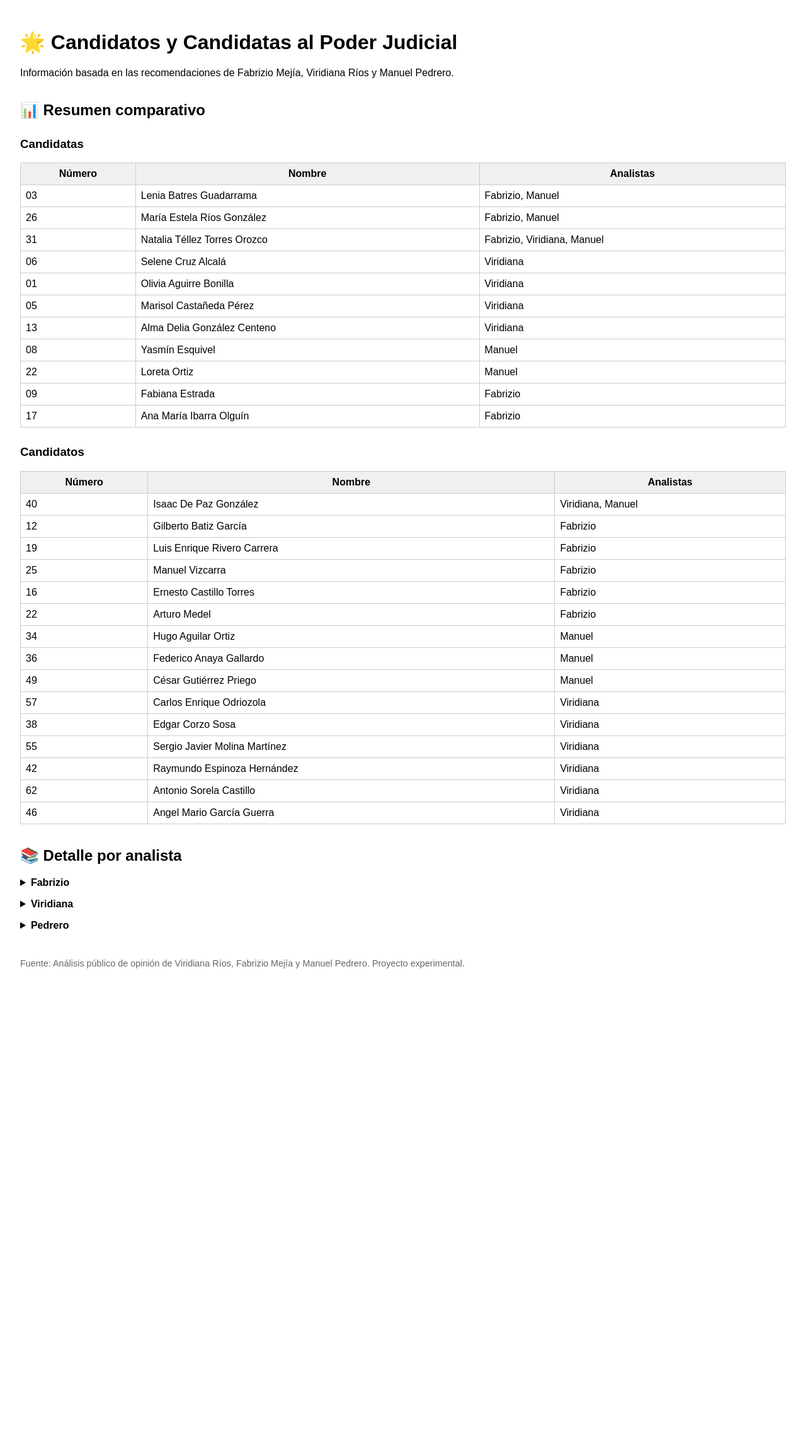
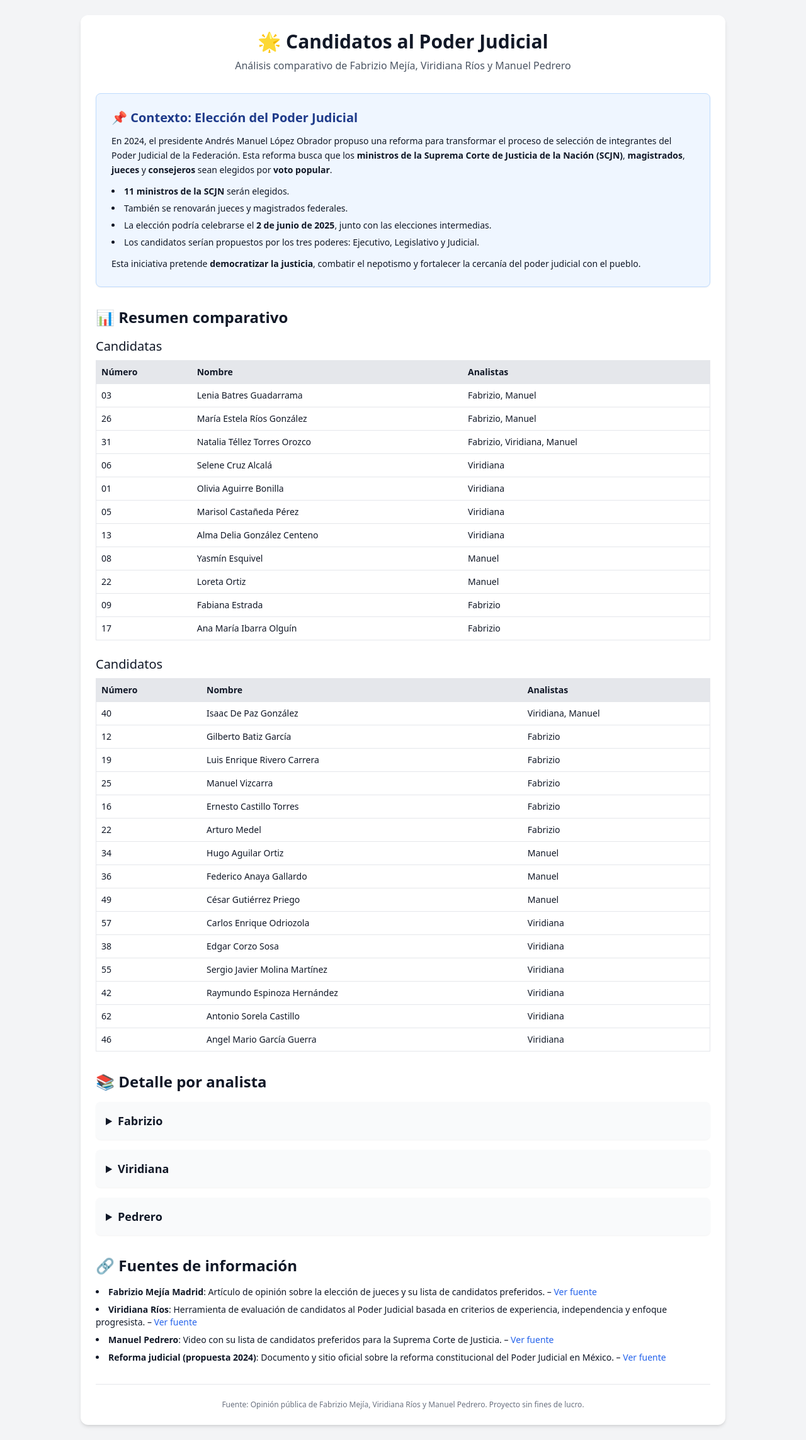
Before and after one commit to cuauhtemocbe/judicial-candidates-mx, a Flask app: page / in a window 1280 px wide. Shown: the whole page at 63% size. Before the commit the page ends 1538 px from the top, so only its background shows below. Run offline with Flask 3, Linux system fonts and the light colour scheme; some libraries are stand-ins or nearby versions.

Commit message:
Update index file

```diff
--- a/app/templates/index.html
+++ b/app/templates/index.html
@@ -1,73 +1,145 @@
 <!doctype html>
 <html lang="es">
+
 <head>
   <meta charset="utf-8">
+  <meta name="viewport" content="width=device-width, initial-scale=1">
   <title>Candidatos al Poder Judicial</title>
-  <style>
-    body { font-family: sans-serif; margin: 2em; }
-    h1, h2, h3 { margin-top: 1.5em; }
-    summary { cursor: pointer; font-weight: bold; }
-    table { width: 100%; border-collapse: collapse; margin-top: 0.5em; }
-    th, td { border: 1px solid #ccc; padding: 0.5em; }
-    th { background: #f0f0f0; }
-    details { margin-bottom: 1em; }
-  </style>
+  <script src="https://cdn.tailwindcss.com"></script>
 </head>
-<body>
-  <h1>🌟 Candidatos y Candidatas al Poder Judicial</h1>
-  <p>Información basada en las recomendaciones de Fabrizio Mejía, Viridiana Ríos y Manuel Pedrero.</p>
 
-  <h2>📊 Resumen comparativo</h2>
+<body class="bg-gray-100 text-gray-900 font-sans p-6">
+  <div class="max-w-5xl mx-auto bg-white shadow-md rounded-xl p-6 space-y-8">
+    <header class="text-center">
+      <h1 class="text-3xl font-bold mb-2">🌟 Candidatos al Poder Judicial</h1>
+      <p class="text-gray-600">Análisis comparativo de Fabrizio Mejía, Viridiana Ríos y Manuel Pedrero</p>
+    </header>
 
-  <h3>Candidatas</h3>
-  <table>
-    <tr><th>Número</th><th>Nombre</th><th>Analistas</th></tr>
+    <section class="bg-blue-50 border border-blue-200 rounded-lg p-6 text-sm leading-relaxed shadow-sm">
+      <h2 class="text-xl font-semibold text-blue-900 mb-3">📌 Contexto: Elección del Poder Judicial</h2>
+      <p>
+        En 2024, el presidente Andrés Manuel López Obrador propuso una reforma para transformar el proceso de selección
+        de integrantes del Poder Judicial de la Federación. Esta reforma busca que los <strong>ministros de la Suprema Corte de Justicia de la Nación (SCJN)</strong>,
+        <strong>magistrados</strong>, <strong>jueces</strong> y <strong>consejeros</strong> sean elegidos por <strong>voto popular</strong>.
+      </p>
+      <ul class="list-disc list-inside mt-3 space-y-1">
+        <li><strong>11 ministros de la SCJN</strong> serán elegidos.</li>
+        <li>También se renovarán jueces y magistrados federales.</li>
+        <li>La elección podría celebrarse el <strong>2 de junio de 2025</strong>, junto con las elecciones intermedias.</li>
+        <li>Los candidatos serían propuestos por los tres poderes: Ejecutivo, Legislativo y Judicial.</li>
+      </ul>
+      <p class="mt-3">
+        Esta iniciativa pretende <strong>democratizar la justicia</strong>, combatir el nepotismo y fortalecer la
+        cercanía del poder judicial con el pueblo.
+      </p>
+    </section>
+
+    <section>
+      <h2 class="text-2xl font-semibold mb-4">📊 Resumen comparativo</h2>
+
+      <div class="mb-6">
+        <h3 class="text-xl font-medium mb-2">Candidatas</h3>
+        <div class="overflow-x-auto">
+          <table class="w-full border text-left text-sm">
+            <thead class="bg-gray-200 font-semibold">
+              <tr>
+                <th class="p-2">Número</th>
+                <th class="p-2">Nombre</th>
+                <th class="p-2">Analistas</th>
+              </tr>
+            </thead>
+            <tbody>
               {% for c in resumen["mujeres"] %}
-      <tr>
-        <td>{{ c.numero }}</td>
-        <td>{{ c.nombre }}</td>
-        <td>{{ c.analistas | join(', ') }}</td>
+              <tr class="border-t">
+                <td class="p-2">{{ c.numero }}</td>
+                <td class="p-2">{{ c.nombre }}</td>
+                <td class="p-2">{{ c.analistas | join(', ') }}</td>
               </tr>
               {% endfor %}
+            </tbody>
           </table>
+        </div>
+      </div>
 
-  <h3>Candidatos</h3>
-  <table>
-    <tr><th>Número</th><th>Nombre</th><th>Analistas</th></tr>
+      <div>
+        <h3 class="text-xl font-medium mb-2">Candidatos</h3>
+        <div class="overflow-x-auto">
+          <table class="w-full border text-left text-sm">
+            <thead class="bg-gray-200 font-semibold">
+              <tr>
+                <th class="p-2">Número</th>
+                <th class="p-2">Nombre</th>
+                <th class="p-2">Analistas</th>
+              </tr>
+            </thead>
+            <tbody>
               {% for c in resumen["hombres"] %}
-      <tr>
-        <td>{{ c.numero }}</td>
-        <td>{{ c.nombre }}</td>
-        <td>{{ c.analistas | join(', ') }}</td>
+              <tr class="border-t">
+                <td class="p-2">{{ c.numero }}</td>
+                <td class="p-2">{{ c.nombre }}</td>
+                <td class="p-2">{{ c.analistas | join(', ') }}</td>
               </tr>
               {% endfor %}
+            </tbody>
           </table>
+        </div>
+      </div>
+    </section>
 
-  <h2>📚 Detalle por analista</h2>
-
+    <section>
+      <h2 class="text-2xl font-semibold mb-4">📚 Detalle por analista</h2>
       {% for analista, secciones in data.items() %}
-    <details>
-      <summary>{{ analista.capitalize() }}</summary>
-
+      <details class="mb-4 bg-gray-50 rounded-lg p-4 shadow-sm">
+        <summary role="button" class="font-semibold cursor-pointer text-lg">{{ analista.capitalize() }}</summary>
+        <div class="mt-4 space-y-6">
           {% for genero, personas in secciones.items() %}
-        <h3>{{ genero.capitalize() }}</h3>
-        <table>
-          <tr><th>Número</th><th>Nombre</th><th>Razones</th></tr>
+          <div>
+            <h3 class="text-lg font-medium mb-2">{{ genero.capitalize() }}</h3>
+            <div class="overflow-x-auto">
+              <table class="w-full border text-sm">
+                <thead class="bg-gray-100">
+                  <tr>
+                    <th class="p-2">Número</th>
+                    <th class="p-2">Nombre</th>
+                    <th class="p-2">Razones</th>
+                  </tr>
+                </thead>
+                <tbody>
                   {% for p in personas %}
-            <tr>
-              <td>{{ p.numero }}</td>
-              <td>{{ p.nombre }}</td>
-              <td>{{ p.razones }}</td>
+                  <tr class="border-t">
+                    <td class="p-2">{{ p.numero }}</td>
+                    <td class="p-2">{{ p.nombre }}</td>
+                    <td class="p-2">{{ p.razones }}</td>
                   </tr>
                   {% endfor %}
+                </tbody>
               </table>
+            </div>
+          </div>
           {% endfor %}
-
+        </div>
       </details>
       {% endfor %}
+    </section>
 
-  <footer style="margin-top: 3em; font-size: 0.9em; color: #666;">
-    Fuente: Análisis público de opinión de Viridiana Ríos, Fabrizio Mejía y Manuel Pedrero. Proyecto experimental.
+    <section class="mt-12">
+      <h2 class="text-2xl font-semibold mb-4">🔗 Fuentes de información</h2>
+      <ul class="list-disc list-inside space-y-2 text-sm">
+        {% for fuente in fuentes %}
+        <li>
+          <strong>{{ fuente.autor }}</strong>: {{ fuente.descripcion }}
+          {% if fuente.enlace %}
+          – <a href="{{ fuente.enlace }}" class="text-blue-600 hover:underline" target="_blank">Ver fuente</a>
+          {% endif %}
+        </li>
+        {% endfor %}
+      </ul>
+    </section>
+
+    <footer class="text-center text-xs text-gray-500 pt-6 border-t">
+      Fuente: Opinión pública de Fabrizio Mejía, Viridiana Ríos y Manuel Pedrero. Proyecto sin fines de lucro.
     </footer>
+  </div>
 </body>
+
 </html>
```
Lines whose indentation alone changed are shown as unchanged.
